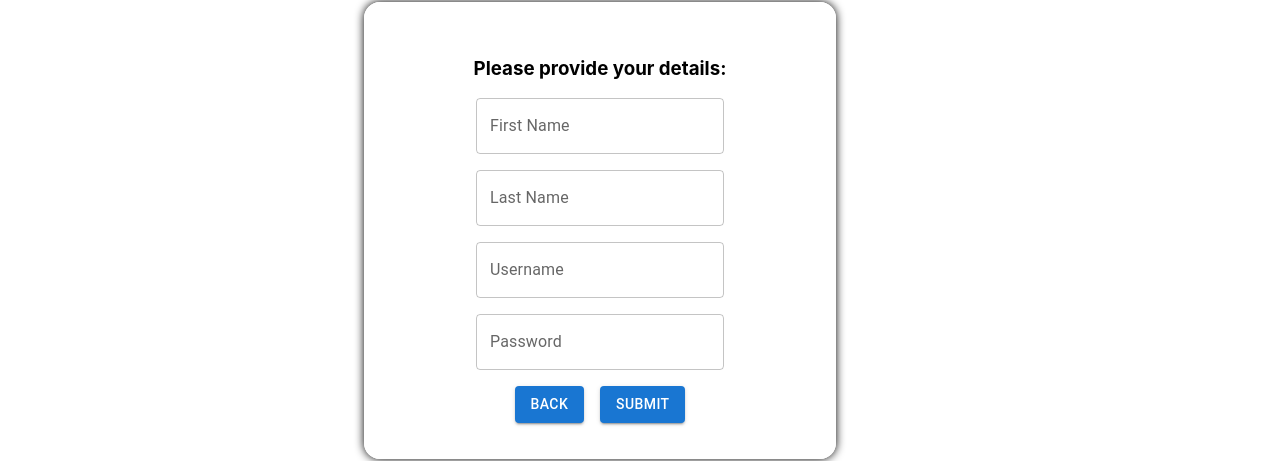
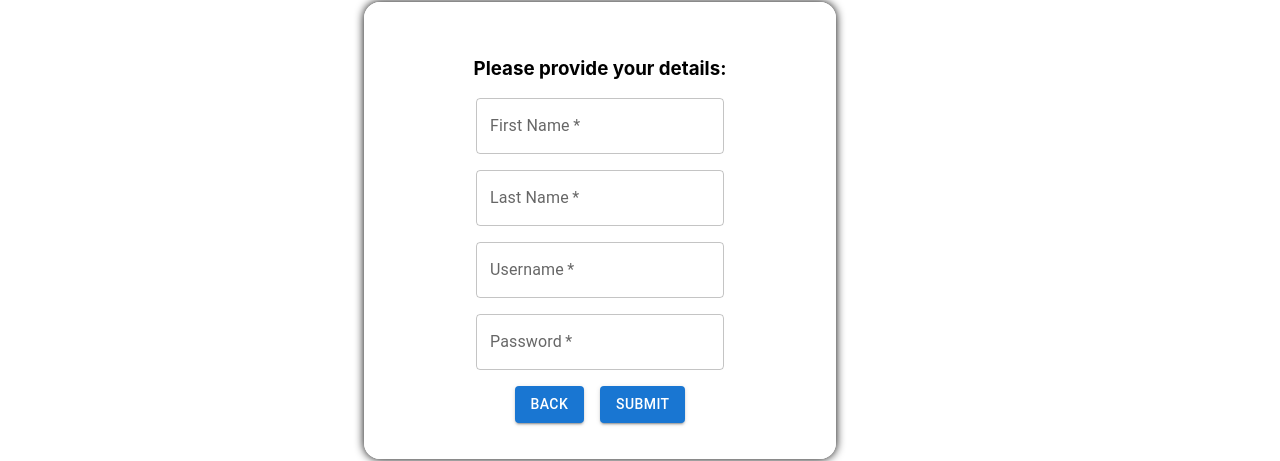
Before and after one commit to SuryaSriRamDevulapalli/StockInsuranceVS, a React (Create React App) app: page /register in a window 1280 px wide. Shown: the part 142-603 px from the top of the page. Built offline with nearby package versions, Linux system fonts and the light colour scheme.

Commit message:
Completed Changes2

```diff
--- a/src/HomePage/Registration.js
+++ b/src/HomePage/Registration.js
@@ -90,13 +90,13 @@ export default function Registration() {
     boxShadow: '0px 0px 10px rgba(0,0,0,1.5)', maxWidth: 400}}>
     <form onSubmit={handleSubmit}>
            <h3>Please provide your details:</h3>
-            <TextField sx={{mb:2}} id="firstname" label="First Name" variant="outlined" name="firstname" placeholder="Stock Value" onChange={handleChange}  value={userData.firstname} />
+            <TextField sx={{mb:2}} id="firstname" label="First Name" variant="outlined" name="firstname" placeholder="Stock Value" onChange={handleChange}  value={userData.firstname} required />
             <br></br>
-            <TextField sx={{mb:2}} id="lastname" label="Last Name" variant="outlined" name="lastname" placeholder="Damages Covered" onChange={handleChange}  value={userData.lastname} />
+            <TextField sx={{mb:2}} id="lastname" label="Last Name" variant="outlined" name="lastname" placeholder="Damages Covered" onChange={handleChange}  value={userData.lastname} required/>
             <br></br>
-            <TextField sx={{mb:2}} id="username" label="Username" variant="outlined" name="username" placeholder="Premium Charges" onChange={handleChange}  value={userData.username} />
+            <TextField sx={{mb:2}} id="username" label="Username" variant="outlined" name="username" placeholder="Premium Charges" onChange={handleChange}  value={userData.username} required />
             <br></br>
-            <TextField sx={{mb:2}} id="password" label="Password" variant="outlined" name="password" placeholder="Stock Value" onChange={handleChange}  value={userData.password} />
+            <TextField sx={{mb:2}} id="password" label="Password" variant="outlined" name="password" placeholder="Stock Value" onChange={handleChange}  value={userData.password} required />
             <br></br>
             <Button variant="contained" size="medium" sx={{mr:2}} onClick={handleback}>Back</Button>
             <Button type="submit" variant="contained">Submit</Button>
```
